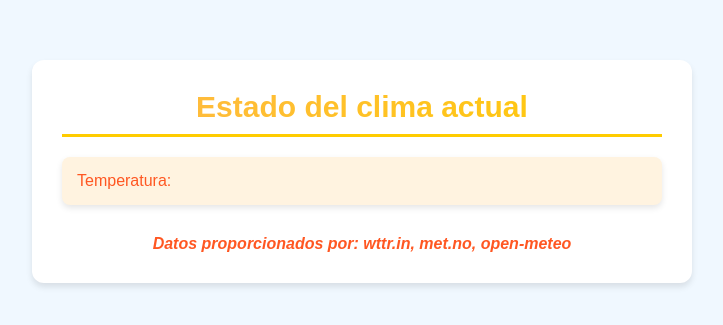
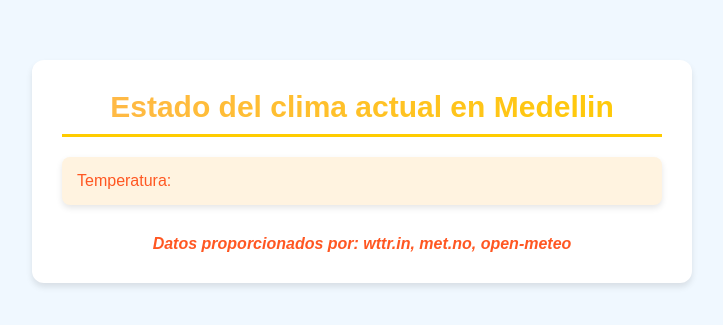
Before and after one commit to Kevin1-cell/Asincronidad, a plain HTML site: page appclima/appclima/index.html in a window 1280 px wide. Shown: the part 229-554 px from the top of the page, without its empty margins (278-1001 px from the left). Drawn offline with Linux system fonts and the light colour scheme; no server answers.

Commit message:
Cambio a la app clima

```diff
--- a/appclima/appclima/index.html
+++ b/appclima/appclima/index.html
@@ -9,7 +9,7 @@
   <body>
     <div class="weather-app">
       <header class="weather-app__header">
-        <h1 class="weather-app__title">Estado del clima actual</h1>
+        <h1 class="weather-app__title">Estado del clima actual en Medellin</h1>
         <span class="weather-app__climate" id="current-weather"
           >Cargando...</span
         >
```
